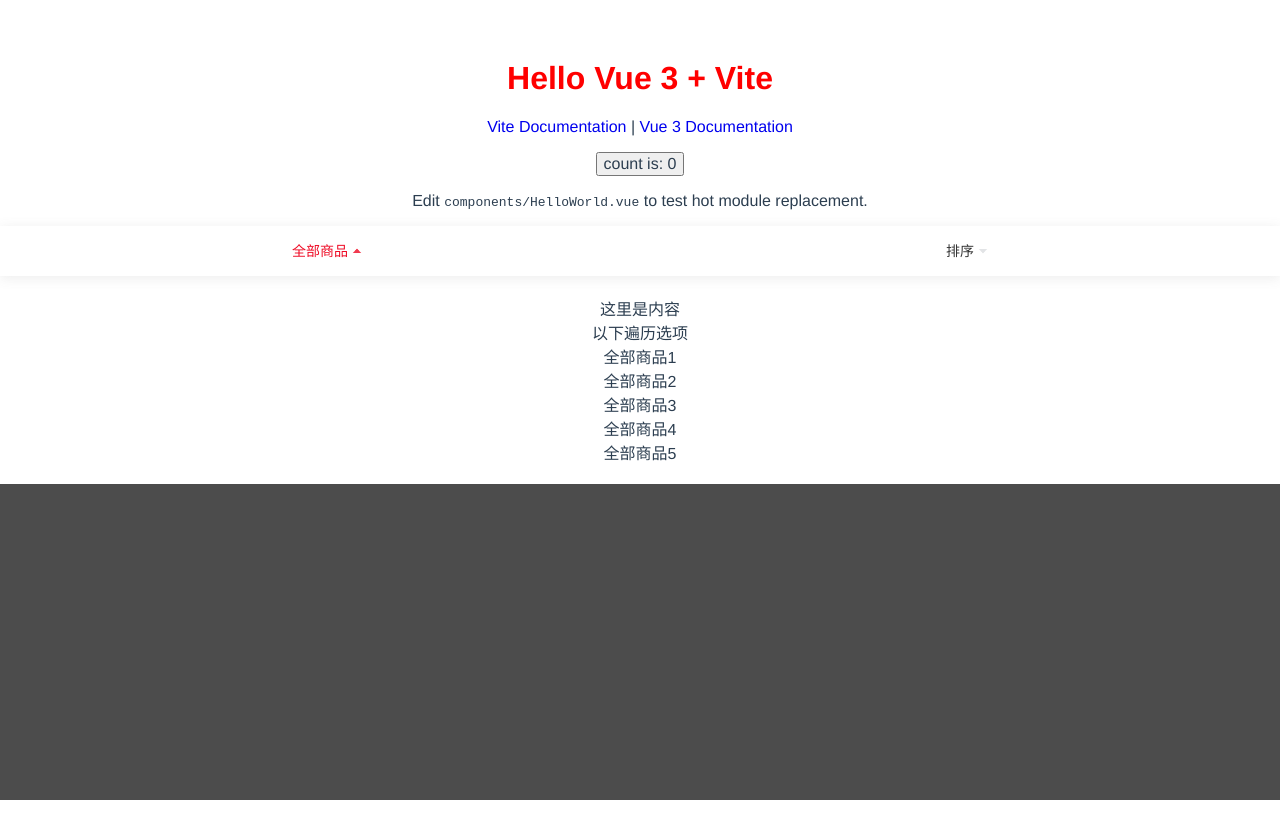
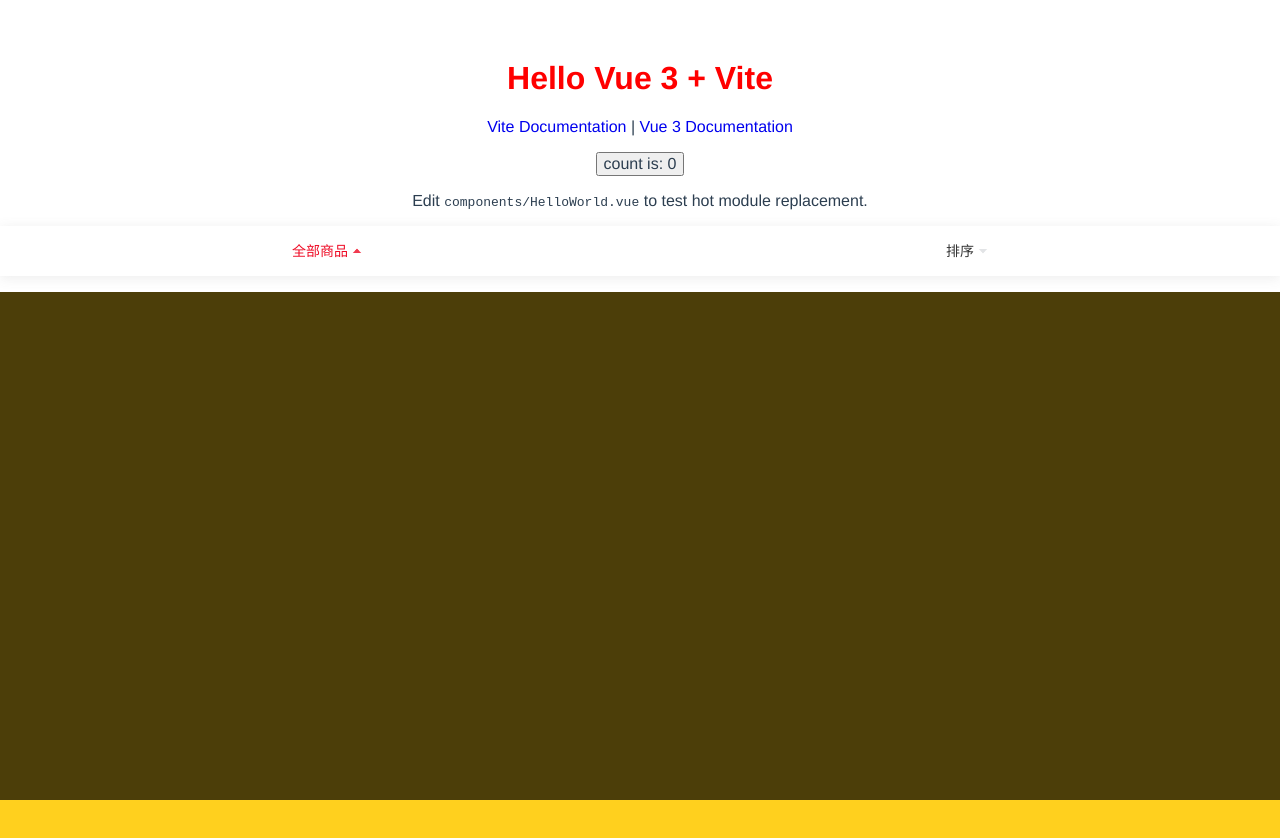
Before and after one commit to jsdawn/soul-plus, a Vue app: page / in a window 1280 px wide. Both pictures are taken after a click on the button "全部商品". Shown: the top 838 px of the page. Before the commit the page ends 800 px from the top, so only its background shows below. Built offline with nearby package versions, Linux system fonts and the light colour scheme.

Commit message:
add item

```diff
--- a/package.json
+++ b/package.json
@@ -5,8 +5,9 @@
   "author": "jsdawn",
   "license": "MIT",
   "files": [
+    "lib",
     "es",
-    "lib"
+    "packages"
   ],
   "scripts": {
     "dev": "vite",
--- /dev/null
+++ b/packages/DropdownItem/SoDropdownItem.vue
@@ -0,0 +1,65 @@
+<template>
+  <transition name="slide-item">
+    <div class="so-dropdown-item" v-show="active">
+      <p>这里是 {{ props.title }}</p>
+      <slot></slot>
+    </div>
+  </transition>
+</template>
+
+<script>
+export default {
+  name: 'SoDropdownItem'
+};
+</script>
+
+<script setup>
+import { computed, inject, getCurrentInstance, reactive, watch } from 'vue';
+
+const props = defineProps({
+  title: String,
+  disabled: Boolean,
+  titleClass: String
+});
+
+const rootDropdown = inject('rootDropdown');
+const updatePaneState = inject('updatePaneState');
+const instance = getCurrentInstance();
+
+watch(
+  () => rootDropdown.active,
+  () => {
+    console.log(rootDropdown.active);
+  }
+);
+
+const active = computed(() => {
+  console.log(active);
+  return rootDropdown.active === instance.uid;
+});
+
+updatePaneState({
+  uid: instance.uid,
+  instance,
+  props
+});
+</script>
+
+<style lang="scss" scoped>
+@import '../style/var';
+@import '../style/animation.scss';
+
+@keyframes slide-item-enter {
+  from {
+    opacity: 0.5;
+    transform: translate3d(0, 20%, 0);
+  }
+}
+
+.slide-item {
+  &-enter-active {
+    animation: slide-item-enter $animation-duration-base both
+      $animation-timing-function-enter;
+  }
+}
+</style>
--- a/packages/DropdownMenu/SoDropdownMenu.vue
+++ b/packages/DropdownMenu/SoDropdownMenu.vue
@@ -11,16 +11,16 @@
         role="button"
         tabindex="0"
         class="so-dropdown-menu__item"
-        v-for="(item, index) in state.items"
+        v-for="(item, index) in items"
         :key="index"
-        @click="toggleItem(index)"
+        @click="toggleItem(item)"
       >
         <span
           :class="[
             'so-dropdown-menu__title',
-            { 'so-dropdown-menu__title--active': index === state.active }
+            { 'so-dropdown-menu__title--active': item.uid === active }
           ]"
-          >{{ item.title }}</span
+          >{{ item.props?.title }}</span
         >
       </div>
     </div>
@@ -42,28 +42,15 @@
 
       <transition name="so-slide-down" :onAfterLeave="onClosed">
         <div
+          ref="contentRef"
           class="so-dropdown-menu__content"
           v-show="state.opened"
           :style="{ height: state.contentHeight }"
         >
-          <transition-group name="slide-item">
-            <div
-              class="so-dropdown-item"
-              v-for="(item, index) in state.items"
-              :key="index"
-              :ref="
-                el => {
-                  if (el) itemsRef[index] = el;
-                }
-              "
-              v-show="index === state.active"
-              style="padding:20px 0;"
-            >
-              <div>这里是内容</div>
-              <div>以下遍历选项</div>
-              <div v-for="n in index + 5" :key="n">{{ item.title + n }}</div>
-            </div>
-          </transition-group>
+          <!-- <transition-group name="slide-item">
+            <SoDropdownItem/>
+          </transition-group> -->
+          <slot></slot>
         </div>
       </transition>
     </div>
@@ -72,8 +59,16 @@
 
 <script setup>
 // https://vant-contrib.gitee.io/vant/v3/#/zh-CN/dropdown-menu#jie-shao
-// https://github.com/youzan/vant/blob/dev/src/dropdown-menu/DropdownMenu.tsx
-import { ref, reactive, watchEffect, nextTick } from 'vue';
+// https://gitee.com/vant-contrib/vant/tree/dev/src/dropdown-menu
+import {
+  ref,
+  reactive,
+  watchEffect,
+  nextTick,
+  provide,
+  useSlots,
+  onUpdated
+} from 'vue';
 import {
   useRect,
   useEventListener,
@@ -83,26 +78,29 @@ import {
 
 const emit = defineEmits(['closed']);
 
+const slots = useSlots();
+
 const state = reactive({
   offset: 0,
   opened: false,
   showWrapper: false,
-  items: [{ title: '全部商品' }, { title: '排序' }],
-  active: -1,
   contentHeight: 'auto'
 });
 
+const active = ref(-1);
 const rootRef = ref();
 const barRef = ref();
-const itemsRef = ref([]);
+const contentRef = ref();
+// const itemsRef = ref([]);
+const items = ref([]);
 const scrollParent = useScrollParent(rootRef);
 
-watchEffect(
-  () => {
-    console.dir(itemsRef.value);
-  },
-  { flush: 'post' }
-);
+provide('rootDropdown', { active: active });
+
+provide('updatePaneState', pane => {
+  let findItem = items.value.find(v => v.props.title === pane.props.title);
+  if (!findItem) items.value.push(pane);
+});
 
 const updateOffset = () => {
   if (!barRef.value) return;
@@ -114,20 +112,20 @@ const onScroll = () => {
   updateOffset();
 };
 
-const toggleItem = idx => {
+const toggleItem = item => {
   // state.contentHeight = 100 * (idx + 1) + 'px';
-  if (idx === state.active) {
+  if (item.uid === active.value) {
     state.opened = !state.opened;
   } else {
     state.opened = true;
   }
 
-  state.active = idx;
+  active.value = item.uid;
   // 动态设置content高度赋予动画
-  nextTick(() => {
-    let activeHeight = itemsRef.value[idx]?.offsetHeight;
-    state.contentHeight = activeHeight ? activeHeight + 'px' : 'auto';
-  });
+  // nextTick(() => {
+  //   let activeHeight = itemsRef.value[idx]?.offsetHeight;
+  //   state.contentHeight = activeHeight ? activeHeight + 'px' : 'auto';
+  // });
   if (state.opened) {
     state.showWrapper = true;
   }
@@ -142,6 +140,8 @@ const onClosed = () => {
   state.showWrapper = false;
   emit('closed');
 };
+
+onUpdated(() => {});
 
 onMountedOrActivated(() => {
   updateOffset();
@@ -248,7 +248,7 @@ useEventListener('scroll', onScroll, { target: scrollParent });
     max-height: 80%;
     overflow: hidden;
     background-color: #fff;
-    transition: height 0.2s ease-in-out;
+    transition: height 0.2s ease-out;
   }
 
   &__overlay {
@@ -260,18 +260,4 @@ useEventListener('scroll', onScroll, { target: scrollParent });
     background-color: rgba(0, 0, 0, 0.7);
   }
 }
-
-@keyframes slide-item-enter {
-  from {
-    opacity: 0.5;
-    transform: translate3d(0, 20%, 0);
-  }
-}
-
-.slide-item {
-  &-enter-active {
-    animation: slide-item-enter $animation-duration-base both
-      $animation-timing-function-enter;
-  }
-}
 </style>
--- a/packages/hooks/use/userScrollParent.js
+++ b/packages/hooks/use/userScrollParent.js
@@ -27,11 +27,11 @@ export function getScrollParent(el, root = defaultRoot) {
 
 export function useScrollParent(el, root = defaultRoot) {
   const scrollParent = ref();
-  let node = unref(el);
 
   onMounted(() => {
-    if (node) {
-      scrollParent.value = getScrollParent(node, root);
+    // el为响应ref，此次不可unref
+    if (el.value) {
+      scrollParent.value = getScrollParent(el.value, root);
     }
   });
 
--- a/src/components/HelloWorld.vue
+++ b/src/components/HelloWorld.vue
@@ -19,13 +19,27 @@
     <code>components/HelloWorld.vue</code> to test hot module replacement.
   </p>
 
-  <SoDropdownMenu />
+  <so-dropdown-menu>
+    <so-dropdown-item title="全部商品">
+      <p v-for="n in 5" :key="n">商品{{ n }}</p>
+    </so-dropdown-item>
+    <so-dropdown-item title="排序">
+      <p v-for="n in 7" :key="n">排序{{ n }}</p>
+    </so-dropdown-item>
+    <p title="dddd"></p>
+  </so-dropdown-menu>
+
+  <div style="height:200px;backgroundColor:#ffd01e"></div>
+  <div style="height:200px;backgroundColor:#ffd01e"></div>
+  <div style="height:200px;backgroundColor:#ffd01e"></div>
+  <div style="height:200px;backgroundColor:#ffd01e"></div>
 </template>
 
 <script setup>
 import { reactive, toRefs } from 'vue';
 import logoUrl from 'assets/logo.png';
 import SoDropdownMenu from 'packages/DropdownMenu/SoDropdownMenu.vue';
+import SoDropdownItem from 'packages/DropdownItem/SoDropdownItem.vue';
 
 defineProps({
   msg: String
@@ -34,8 +48,6 @@ defineProps({
 const state = reactive({
   count: 0
 });
-
-console.log(import.meta.env);
 </script>
 
 <style lang="scss" scoped>
```
